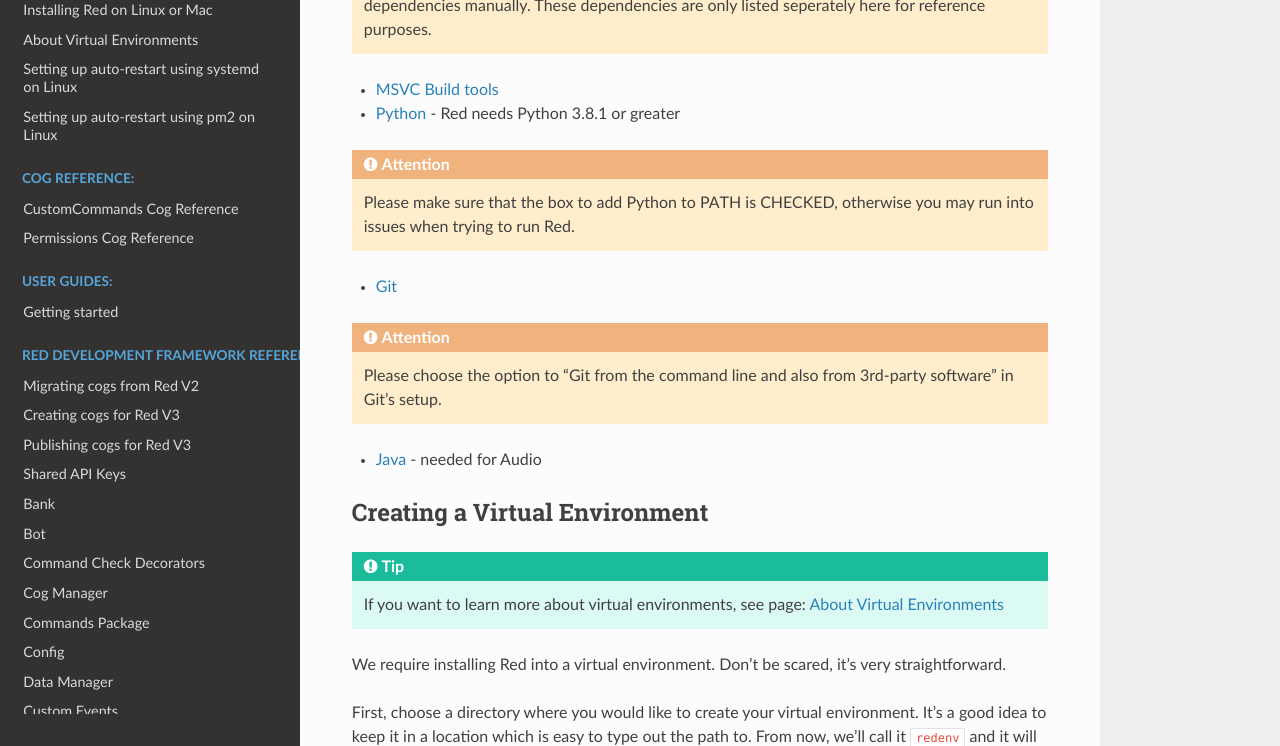
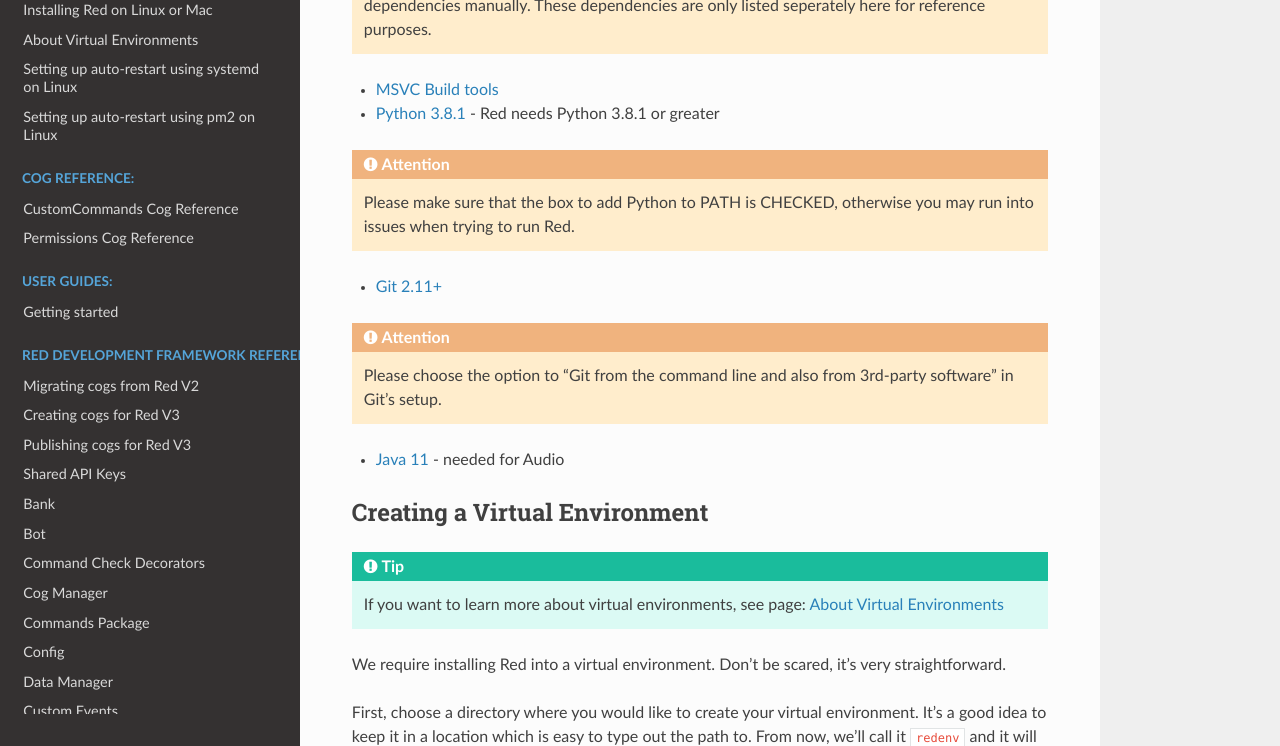
Before and after one commit to Renirous/Red-DiscordBot, a Sphinx documentation site: the page built from docs/install_windows.rst, in a window 1280 px wide and 900 px high, scrolled down 770 px, cut to the strip 154-900 px from the top of the window. Built offline with Sphinx 7.4.7 and the Read the Docs theme 2.0.0, drawn with Linux system fonts in a browser that asks for light colours; the version number is read from the project's files by our own code.

Commit message:
Include versions for pre-requirements in Windows install guide (#3708)
* Update install_windows.rst

* Update install_linux_mac.rst

```diff
--- a/docs/install_linux_mac.rst
+++ b/docs/install_linux_mac.rst
@@ -20,7 +20,7 @@
  - Python 3.8.1 or greater
  - Pip 18.1 or greater
  - Git 2.11+
- - Java Runtime Environment 11 or later (for audio support)
+ - Java Runtime Environment 11 (for audio support)
 
 We also recommend installing some basic compiler tools, in case our dependencies don't provide
 pre-built "wheels" for your architecture.
--- a/docs/install_windows.rst
+++ b/docs/install_windows.rst
@@ -50,16 +50,16 @@
 
 * `MSVC Build tools <https://www.visualstudio.com/downloads/#build-tools-for-visual-studio-2019>`_
 
-* `Python <https://www.python.org/downloads/>`_ - Red needs Python 3.8.1 or greater
+* `Python 3.8.1 <https://www.python.org/downloads/>`_ - Red needs Python 3.8.1 or greater
 
 .. attention:: Please make sure that the box to add Python to PATH is CHECKED, otherwise
                you may run into issues when trying to run Red.
 
-* `Git <https://git-scm.com/download/win>`_
+* `Git 2.11+ <https://git-scm.com/download/win>`_
 
 .. attention:: Please choose the option to "Git from the command line and also from 3rd-party software" in Git's setup.
 
-* `Java <https://adoptopenjdk.net/?variant=openjdk11&jvmVariant=hotspot>`_ - needed for Audio
+* `Java 11 <https://adoptopenjdk.net/?variant=openjdk11&jvmVariant=hotspot>`_ - needed for Audio
 
 
 .. _creating-venv-windows:
```
